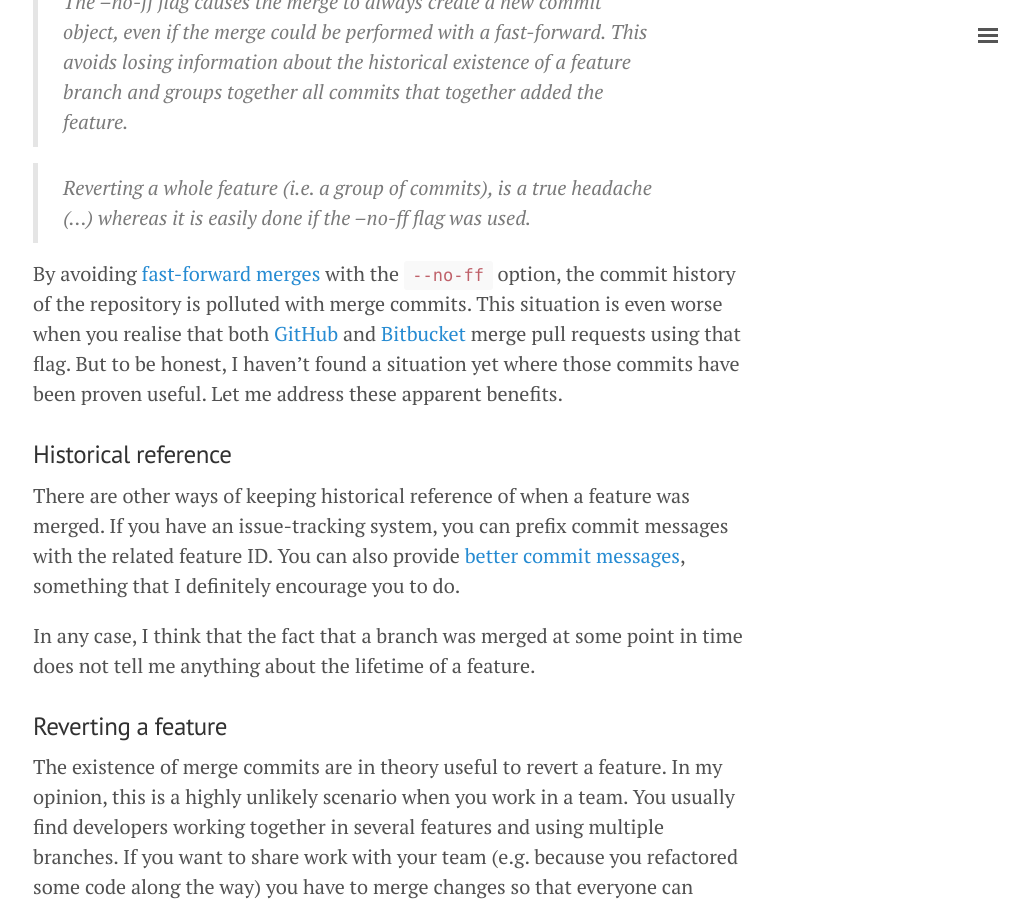
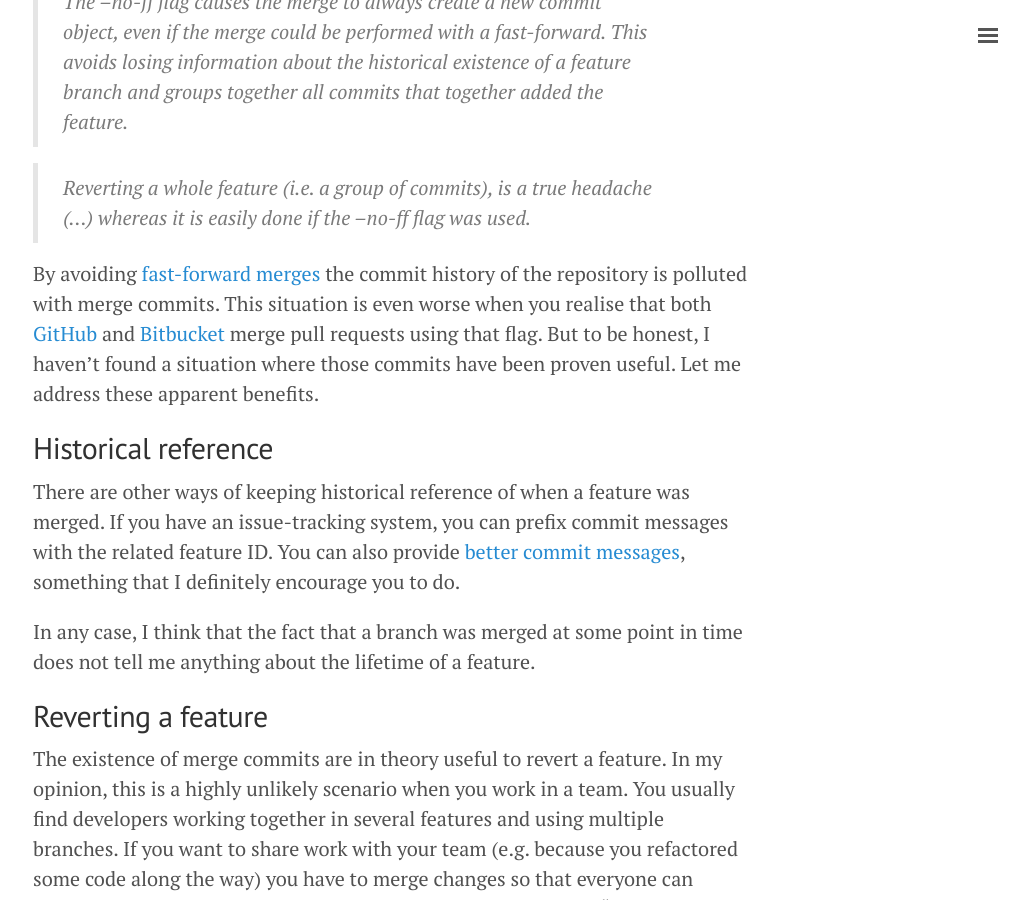
Before and after one commit to elitalon/elitalon.github.io, a Jekyll site: the page built from _posts/2016-03-13-design-weaknesses-of-gitflow.md, in a window 1280 px wide and 900 px high, scrolled down 1374 px. Shown: the whole window, without its empty margins (247-1276 px from the left). Built offline with Jekyll 4.4.1, drawn with Linux system fonts in a browser that asks for light colours.

Commit message:
Reconcile content between GitHub and Medium

```diff
--- a/_posts/2016-03-13-design-weaknesses-of-gitflow.md
+++ b/_posts/2016-03-13-design-weaknesses-of-gitflow.md
@@ -26,14 +26,16 @@ Not even the need for `hotfix` branches seems to justify this redundancy. It's p
 
 > *Reverting a whole feature (i.e. a group of commits), is a true headache (...) whereas it is easily done if the --no-ff flag was used.*
 
-By avoiding [fast-forward merges](http://git-scm.com/docs/git-merge#_fast_forward_merge) with the `--no-ff` option, the commit history of the repository is polluted with merge commits. This situation is even worse when you realise that both [GitHub](https://help.github.com/articles/merging-a-pull-request/) and [Bitbucket](https://bitbucket.org/site/master/issues/6106/forced-non-fast-forward-merge-of-pull) merge pull requests using that flag. But to be honest, I haven't found a situation yet where those commits have been proven useful. Let me address these apparent benefits.
+By avoiding [fast-forward merges](http://git-scm.com/docs/git-merge#_fast_forward_merge) the commit history of the repository is polluted with merge commits. This situation is even worse when you realise that both [GitHub](https://help.github.com/articles/merging-a-pull-request/) and [Bitbucket](https://bitbucket.org/site/master/issues/6106/forced-non-fast-forward-merge-of-pull) merge pull requests using that flag. But to be honest, I haven't found a situation where those commits have been proven useful. Let me address these apparent benefits.
 
-### Historical reference
+
+## Historical reference
 There are other ways of keeping historical reference of when a feature was merged. If you have an issue-tracking system, you can prefix commit messages with the related feature ID. You can also provide [better commit messages](http://chris.beams.io/posts/git-commit/), something that I definitely encourage you to do.
 
 In any case, I think that the fact that a branch was merged at some point in time does not tell me anything about the lifetime of a feature.
 
-### Reverting a feature
+
+## Reverting a feature
 The existence of merge commits are in theory useful to revert a feature. In my opinion, this is a highly unlikely scenario when you work in a team. You usually find developers working together in several features and using multiple branches. If you want to share work with your team (e.g. because you refactored some code along the way) you have to merge changes so that everyone can benefit. Make that a couple of times and there is no easy way of *"reverting a whole feature"* anymore.
 
 And this is because **software development is inherently an organic process**. It's very difficult to be in an scenario where a feature starts and gets merged later without being affected by changes in other branches. If that happens, it's probably because the change is so small that you can revert it easily with another batch of changes. And that reflects better the reality of the project: we introduced a change and we explicitly reverted it for some reason.
```
Also changed, not shown: _posts/2016-02-20-the-real-value-of-fastlane.md (+1 -1 lines), _posts/2016-02-27-my-failed-attempt-to-learn-haskell.md (+2 -4 lines).
